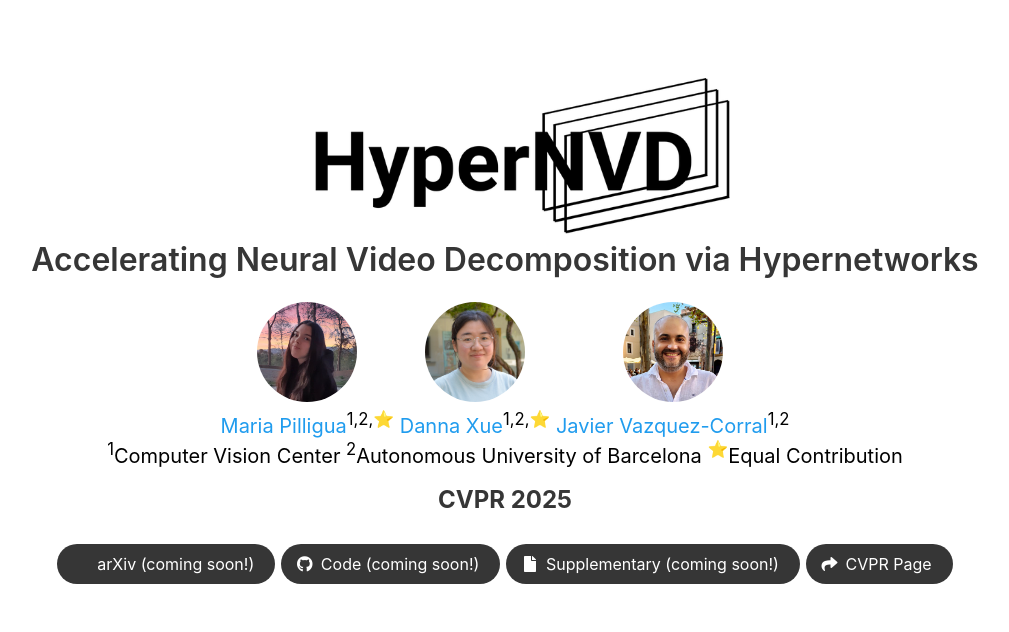
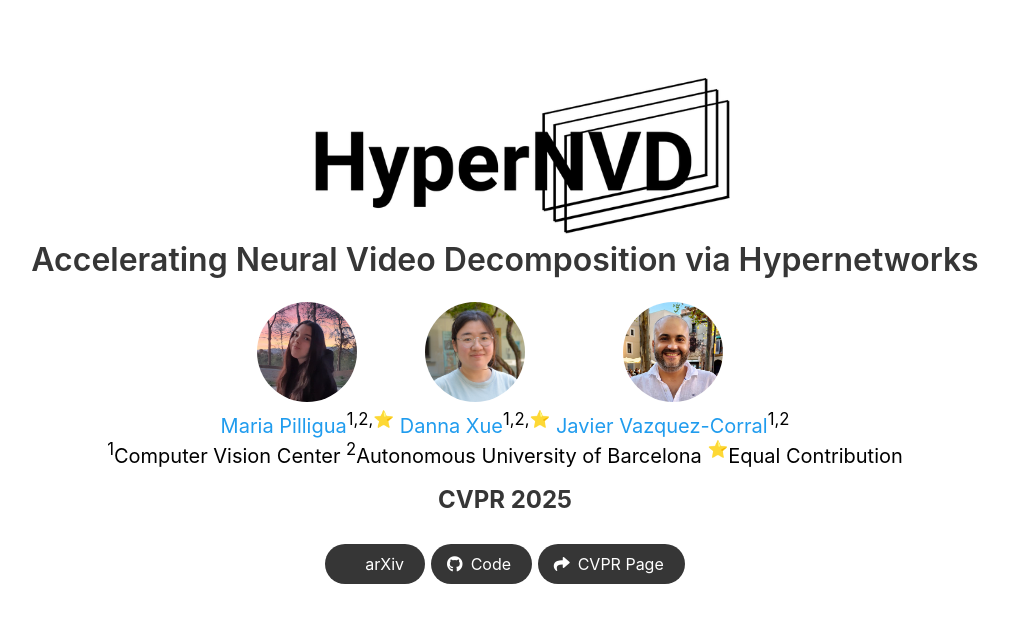
Before and after one commit to HyperNVD/HyperNVD.github.io, a plain HTML site: page index.html in a window 1280 px wide. Shown: the top 632 px of the page, without its empty margins (135-1144 px from the left). Drawn offline with Linux system fonts and the light colour scheme; grey boxes are pictures that could not be loaded; some icons are missing.

Commit message:
added link to arxiv and github

```diff
--- a/index.html
+++ b/index.html
@@ -82,33 +82,23 @@
 
             <!-- arxiv link -->
             <span class="link-block">
-              <a href=""
+              <a href="https://arxiv.org/abs/2503.17276"
                  class="external-link button is-normal is-rounded is-dark">
                 <span class="icon">
                     <i class="ai ai-arxiv"></i>
                 </span>
-                <span>arXiv (coming soon!) </span>
+                <span>arXiv</span>
               </a>
             </span>
 
             <!-- Model Link. -->
             <span class="link-block">
-              <a href=""
+              <a href="https://github.com/HyperNVD/HyperNVD"
               class="external-link button is-normal is-rounded is-dark">
               <span class="icon">
                 <i class="fab fa-github"></i>
               </span>
-              <span>Code (coming soon!)</span>
-              </a>
-            </span>
-
-            <span class="link-block">
-              <a href=""
-              class="external-link button is-normal is-rounded is-dark">
-              <span class="icon">
-                <i class="fa fa-file"></i>
-              </span>
-              <span>Supplementary (coming soon!)</span>
+              <span>Code</span>
               </a>
             </span>
 
```
